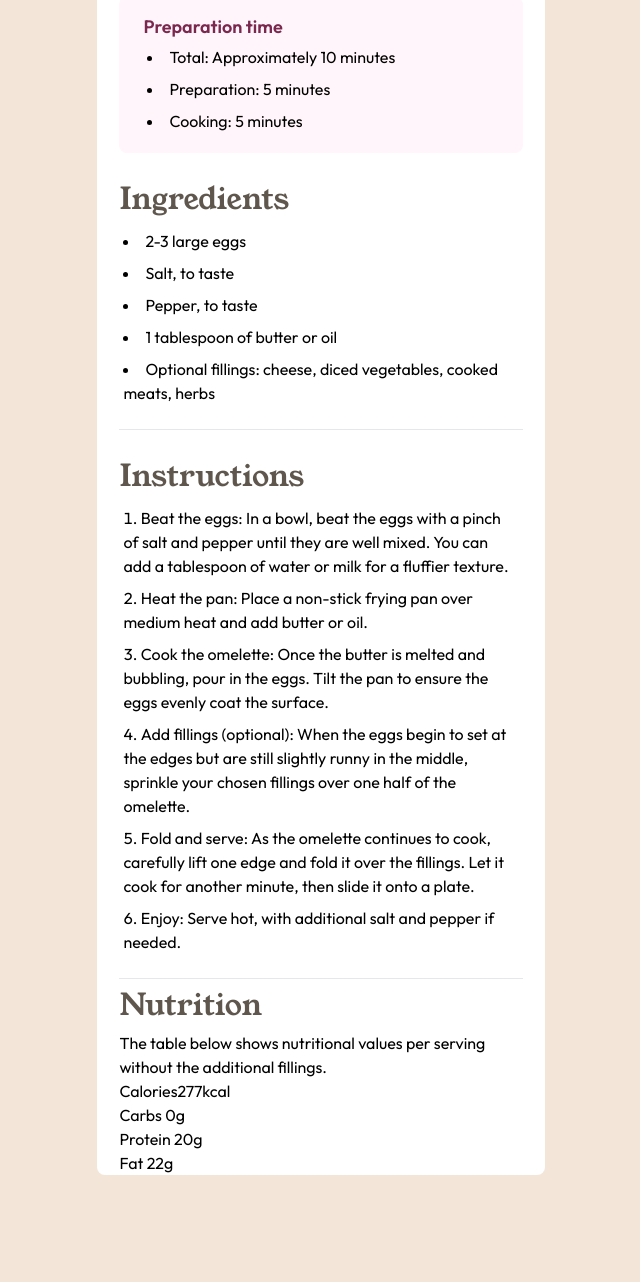
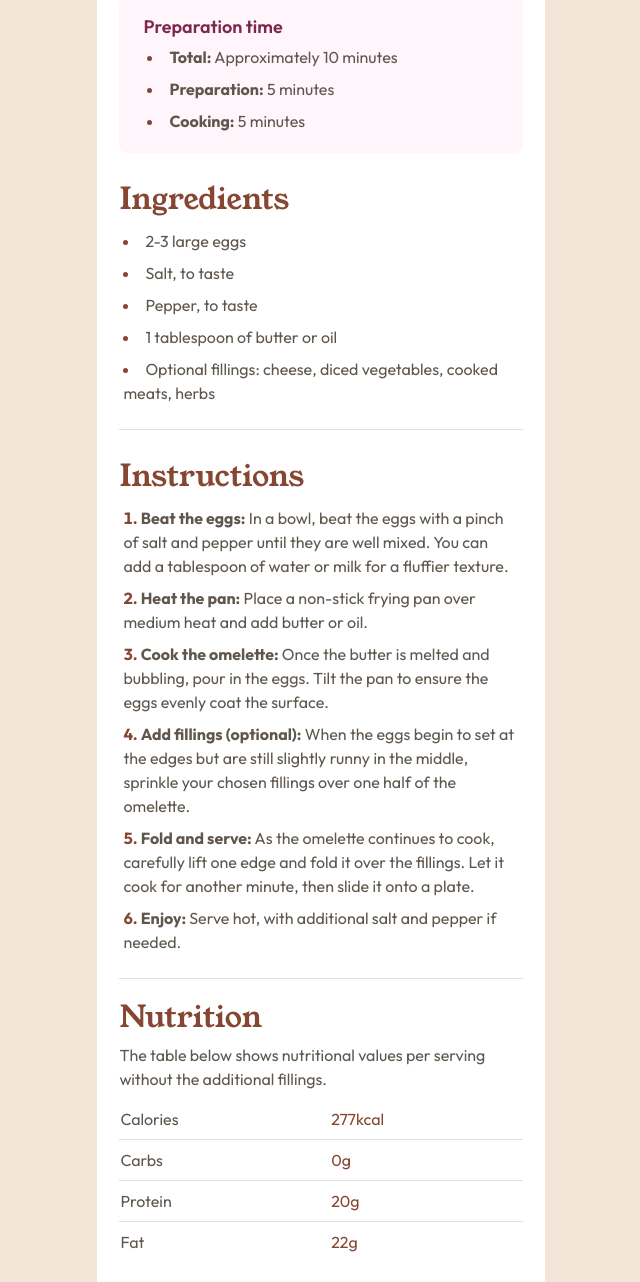
Before and after one commit to chiamaka28/simple-recipie-page, a website: page index.html in a window 1280 px wide. Shown: the part 506-1788 px from the top of the page, without its empty margins (319-959 px from the left). Before the commit the page ends 1729 px from the top, so only its background shows below. Drawn offline with Linux system fonts and the light colour scheme.

Commit message:
added a table and some other styling

```diff
--- a/index.html
+++ b/index.html
@@ -20,25 +20,25 @@
   </style>
 </head>
 <body class="font-['outfit'] text-base md:bg-eggshell">
-      <div class="md:max-w-[45%] lg:max-w-[35%] mx-auto md:mt-12 md:mb-12 md:h-[90%] rounded-lg  bg-white">
-        <div class="p-6 rounded-lg overflow-hidden"><img src="assets/images/image-omelette.jpeg" alt=""></div>
+      <div class="md:max-w-[45%] lg:max-w-[35%] mx-auto md:mt-12 md:mb-12 md:h-[90%] rounded-2xl pb-8 bg-white">
+        <div class="md:p-6 "><img src="assets/images/image-omelette.jpeg" class="md:rounded-lg md:overflow-hidden" alt=""></div>
           <div class="w-[90%] mx-auto">
             <h1 class=" font-['young_serif'] text-dark-charcoal text-4xl py-4 ">Simple Omelette Recipe</h1>
-            <p class="py-2">
+            <p class="py-2 text-wenge-brown">
               An easy and quick dish, perfect for any meal. This classic omelette combines beaten eggs cooked
               to perfection, optionally filled with your choice of cheese, vegetables, or meats.
             </p>
               <div class="bg-rose-white py-4 px-6 rounded-lg">
                 <h4 class="text-lg text-dark-raspberry font-semibold">Preparation time</h4>
-                <ul class="list-disc list-inside">
-                  <li class="p-1">Total: Approximately 10 minutes</li>
-                  <li class="p-1">Preparation: 5 minutes</li>
-                  <li class="p-1">Cooking: 5 minutes</li>
+                <ul class="list-disc list-inside marker:text-nutmeg text-wenge-brown">
+                  <li class="p-1"><span class="font-bold">Total:</span> Approximately 10 minutes</li>
+                  <li class="p-1"><span class="font-bold">Preparation:</span> 5 minutes</li>
+                  <li class="p-1"><span class="font-bold">Cooking:</span> 5 minutes</li>
                           </ul>
               </div>
-            <div class="border-b-[1px] py-5">
-              <h4 class=" font-['young_serif'] text-wenge-brown text-3xl py-2">Ingredients</h4>
-              <ul  class="list-disc list-inside ">
+            <div class="border-b-[1px] border-light-grey py-5">
+              <h4 class=" font-['young_serif'] text-nutmeg text-3xl py-2">Ingredients</h4>
+              <ul  class="list-disc list-inside marker:text-nutmeg text-wenge-brown">
                 <li class="p-1">2-3 large eggs</li>
                 <li class="p-1">Salt, to taste</li>
                 <li class="p-1">Pepper, to taste</li>
@@ -46,47 +46,51 @@
                 <li class="p-1">Optional fillings: cheese, diced vegetables, cooked meats, herbs</li>
               </ul>
             </div>
-            <div class="border-b-[1px] py-5">
-              <h4 class="text-wenge-brown font-['young_serif'] text-3xl py-2">Instructions</h4>
-              <ol class="list-decimal list-inside ">
+            <div class="border-b-[1px] border-light-grey py-5">
+              <h4 class="text-nutmeg font-['young_serif'] text-3xl py-2">Instructions</h4>
+              <ol class="list-decimal list-inside marker:text-nutmeg marker:font-bold text-wenge-brown">
                 <li class="p-1">
-                  Beat the eggs: In a bowl, beat the eggs with a pinch of salt and pepper until they are well mixed.
+                  <span class="font-bold">Beat the eggs:</span> In a bowl, beat the eggs with a pinch of salt and pepper until they are well mixed.
                   You can add a tablespoon of water or milk for a fluffier texture.
                 </li>
-                <li class="p-1">Heat the pan: Place a non-stick frying pan over medium heat and add butter or oil.</li>
+                <li class="p-1"><span class="font-bold">Heat the pan:</span> Place a non-stick frying pan over medium heat and add butter or oil.</li>
                 <li class="p-1">
-                  Cook the omelette: Once the butter is melted and bubbling, pour in the eggs. Tilt the pan to ensure
+                  <span class="font-bold">Cook the omelette:</span> Once the butter is melted and bubbling, pour in the eggs. Tilt the pan to ensure
                   the eggs evenly coat the surface.
                 </li>
                 <li class="p-1">
-                  Add fillings (optional): When the eggs begin to set at the edges but are still slightly runny in the
+                  <span class="font-bold">Add fillings (optional):</span> When the eggs begin to set at the edges but are still slightly runny in the
                   middle, sprinkle your chosen fillings over one half of the omelette.
                 </li>
                 <li class="p-1">
-                  Fold and serve: As the omelette continues to cook, carefully lift one edge and fold it over the
+                  <span class="font-bold">Fold and serve:</span> As the omelette continues to cook, carefully lift one edge and fold it over the
                   fillings. Let it cook for another minute, then slide it onto a plate.
                 </li>
-                <li class="p-1">Enjoy: Serve hot, with additional salt and pepper if needed.</li>
+                <li class="p-1"><span class="font-bold">Enjoy:</span> Serve hot, with additional salt and pepper if needed.</li>
               </ol>
             </div>
-            <h4 class="text-wenge-brown font-['young_serif'] text-3xl py-2">Nutrition</h4>
-            <p>The table below shows nutritional values per serving without the additional fillings.</p>
-            <div class="flex">
-              <p>Calories</p>
-              <p>277kcal</p>
-            </div>
-            <div>
-              Carbs
-              0g
-            </div>
-            <div>
-              Protein
-              20g
-            </div>
-            <div>
-              Fat
-              22g
-            </div>
+            <h4 class="text-nutmeg font-['young_serif'] text-3xl pt-5">Nutrition</h4>
+            <p class="py-2 text-wenge-brown">The table below shows nutritional values per serving without the additional fillings.</p>
+            <table class="table-auto w-full">
+              <tbody>
+                <tr class="border-b-[1px] border-light-grey ">
+                  <td class="py-2 text-wenge-brown">Calories</td>
+                  <td class="text-nutmeg">277kcal</td>
+                </tr>
+                <tr class="border-b-[1px] border-light-grey ">
+                  <td class="py-2 text-wenge-brown">Carbs</td>
+                  <td class="text-nutmeg">0g</td>
+                </tr>
+                <tr class="border-b-[1px] border-light-grey ">
+                  <td class="py-2 text-wenge-brown">Protein</td>
+                  <td class="text-nutmeg ">20g</td>
+                </tr>
+                <tr>
+                  <td class="py-2 text-wenge-brown">Fat</td>
+                  <td class="text-nutmeg">22g</td>
+                </tr>
+              </tbody>
+            </table>
           </div>
       </div>
   </body>
```
Also changed, not shown: src/output.css.
